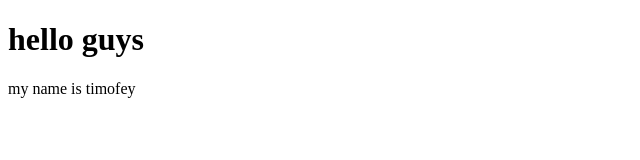
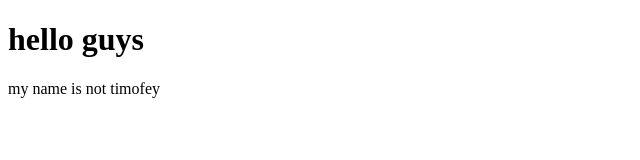
Before and after one commit to corcorm9/citest, a website: page alban.html in a window 1280 px wide. Shown: the full height of the page, 0-640 px from the left. Drawn offline with Linux system fonts and the light colour scheme.

Commit message:
not timofey

```diff
--- a/alban.html
+++ b/alban.html
@@ -7,6 +7,6 @@
 </head>
 <body>
     <h1>hello guys</h1>
-    <p>my name is timofey</p>
+    <p>my name is not timofey</p>
 </body>
 </html>
```
